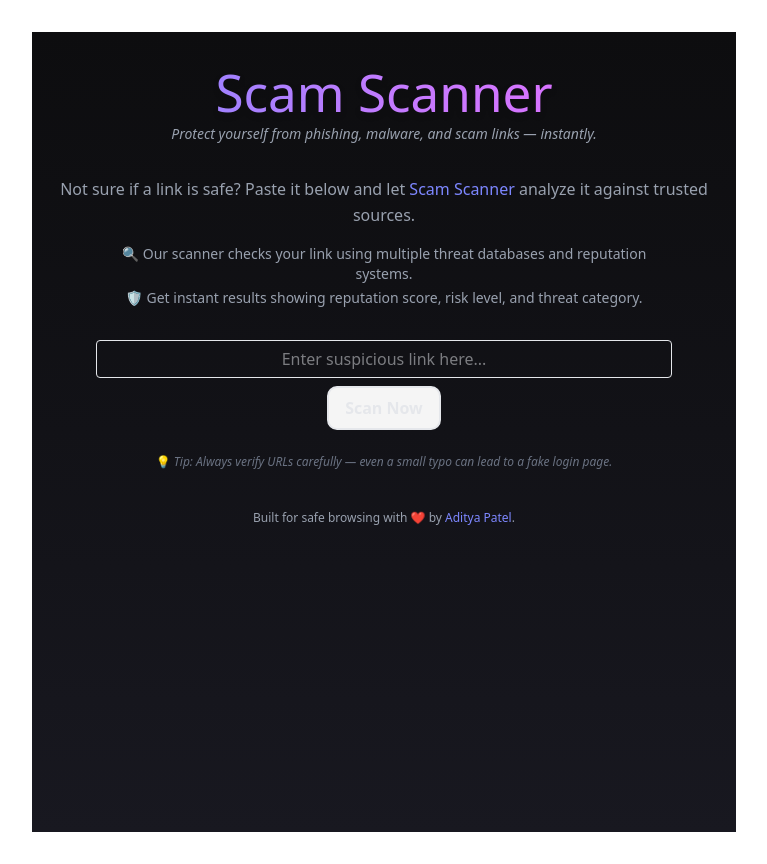
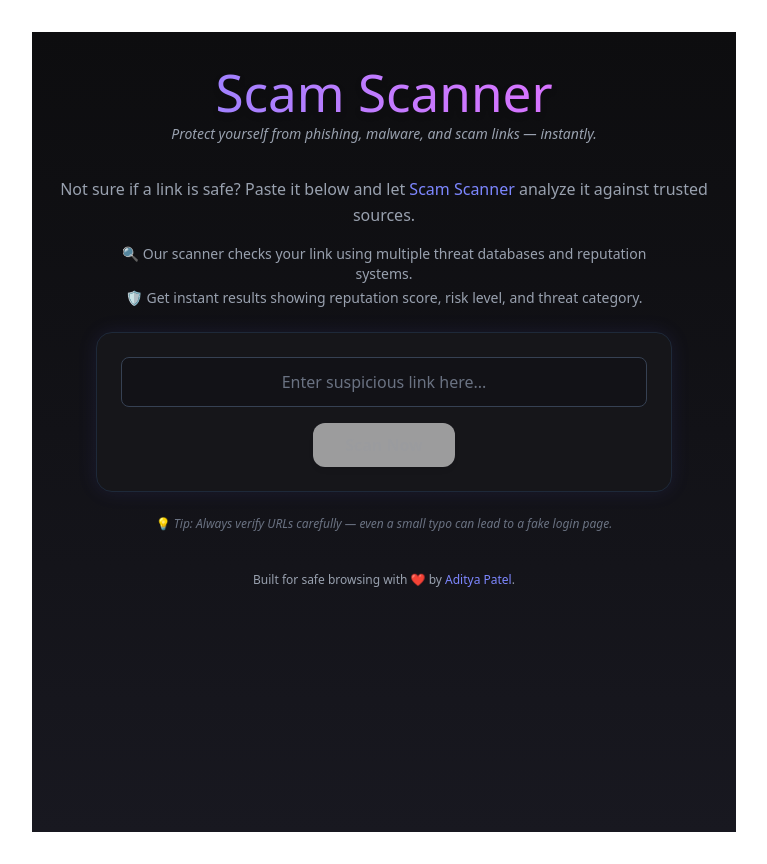
Before and after one commit to Adityapatel2120/Cyber_Risk_Scanner, a React (Vite) app in the folder cyber-risk-scanner/: page / in a window 1280 px wide. Shown: the whole page, without its empty margins (256-1023 px from the left). Built offline with nearby package versions, Linux system fonts and the light colour scheme; no server answers.

Commit message:
chore: restyle Scannerform component for better visual consistency and readability

```diff
--- a/cyber-risk-scanner/src/components/Scannerform.jsx
+++ b/cyber-risk-scanner/src/components/Scannerform.jsx
@@ -1,64 +1,72 @@
-import {useState} from "react";
+import { useState } from "react";
 import { scanUrl } from "../api";
 import Result from "./Result";
 
-export default function Scannerform(){
+export default function Scannerform() {
   const [url, setUrl] = useState("");
   const [loading, setLoading] = useState(false);
   const [result, setResult] = useState(null);
   const [error, setError] = useState(null);
 
-    // function to handle the scanning of url
   async function handlescan() {
+    if (!url.trim()) {
+      setError("⚠️ Please enter a valid URL.");
+      return;
+    }
+
     setLoading(true);
     setError(null);
     try {
       const response = await scanUrl(url);
-
-            if (response.data) {
-                setResult(response.data);
-            } else {
-                setError("Unexpected response format from API.");
-            }
+      if (response.data) setResult(response.data);
+      else setError("Unexpected response format from API.");
     } catch (err) {
-            console.log(err);
-            alert("Please enter valid URL and try again.");
-
+      console.error(err);
       setError("Failed to scan URL. Please try again.");
     } finally {
       setLoading(false);
     }
   }
-    return(
-        <div className="flex flex-col items-center w-full">
-            <input className="border p-1.5 mt-2  rounded w-full h-auto text-center"
+
+  return (
+    <div className="flex flex-col items-center w-full bg-[#16161a] rounded-2xl p-6 shadow-[0_0_20px_rgba(100,100,255,0.1)] border border-gray-800">
+
+      {/* Input */}
+      <input
+        className="border border-gray-700 bg-[#121217] focus:border-indigo-400 focus:ring-1 focus:ring-indigo-400 placeholder-gray-500 p-3 rounded-lg w-full text-center text-gray-100 transition-all duration-300 outline-none"
         placeholder="Enter suspicious link here..."
         value={url}
-            onChange={(e)=> setUrl(e.target.value)
-            }
-            onKeyDown={(e)=> {
-                if(e.key === "Enter" && !e.shiftKey){
+        onChange={(e) => setUrl(e.target.value)}
+        onKeyDown={(e) => {
+          if (e.key === "Enter" && !e.shiftKey) {
             e.preventDefault();
             handlescan();
+          }
         }}
-            }>
-            </input>
+      />
 
-            <p>{error && <p className="text-red-600">{error}</p>}</p>
+      {/* Error */}
+      {error && <p className="text-rose-500 text-sm mt-2">{error}</p>}
 
-            <button className="rounded-[10px] transition-colors duration-200 border border-solid border-2  border-white-200 hover:border-green-600 bg-1a1a1a  text-base font-semibold mt-2 py-2 px-4 cursor-pointer "
+      {/* Button */}
+      <button
+        className={`mt-4 py-2.5 px-8 rounded-xl font-semibold text-base text-gray-100 transition-all duration-300 shadow-md
+          ${loading || !url.trim()
+            ? "bg-gray-700 cursor-not-allowed opacity-60"
+            : "bg-gradient-to-r from-indigo-500 via-purple-500 to-fuchsia-500 hover:from-indigo-400 hover:to-purple-400"
+          }`}
         onClick={handlescan}
-            disabled={loading || !url.trim()}>
+        disabled={loading || !url.trim()}
+      >
+        {loading ? "🔍 Scanning..." : "Scan Now"}
+      </button>
 
-            {loading ? "Scanning..." : "Scan Now"}</button>
-
-            {
-                result && (
-                    <div className="relative mt-2 bottom-0 left-0 w-full p-5  border-t shadow-lg max-h-1/2 overflow-y-auto">
-                        <Result data={result}/>
+      {/* Result Section */}
+      {result && (
+        <div className="mt-6 w-full bg-[#0f0f11] border border-gray-800 rounded-xl shadow-lg p-4 overflow-y-auto max-h-[400px] transition-all duration-300">
+          <Result data={result} />
         </div>
-                )
-            }
+      )}
     </div>
   );
 }
```
Lines whose indentation alone changed are shown as unchanged.
